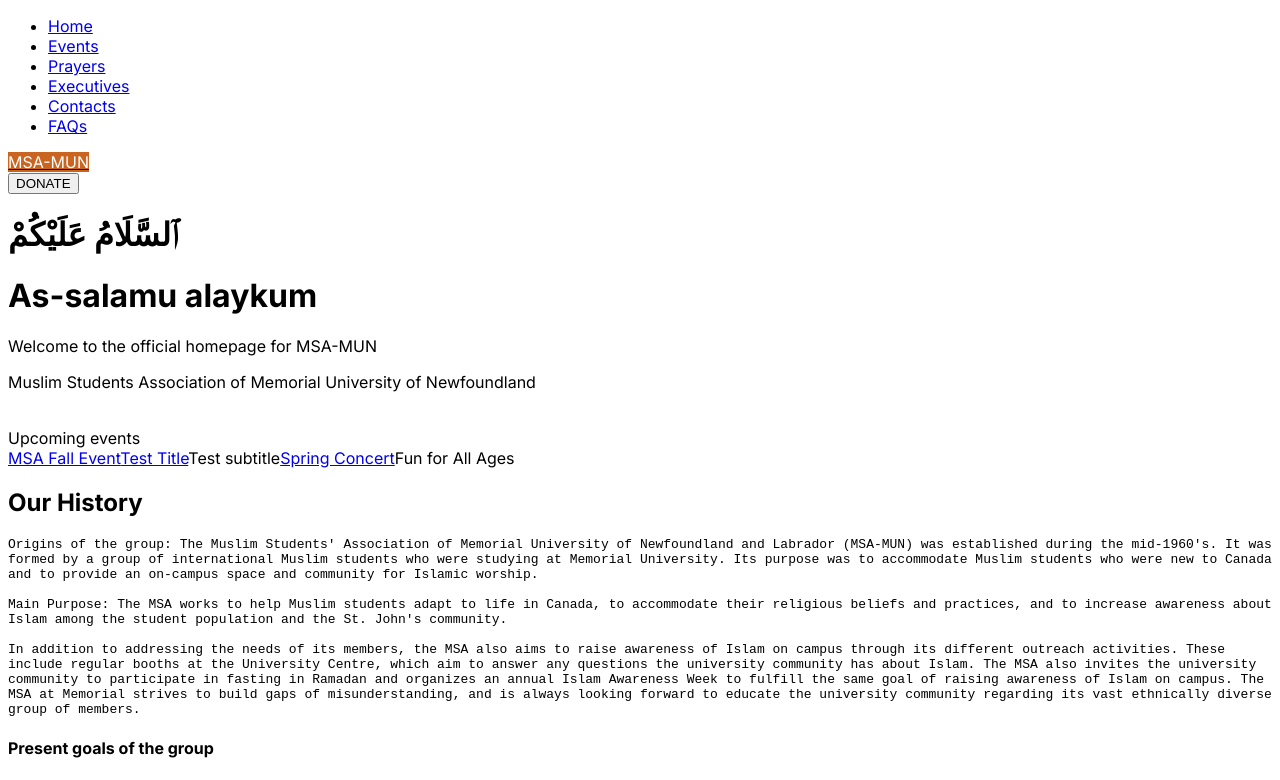
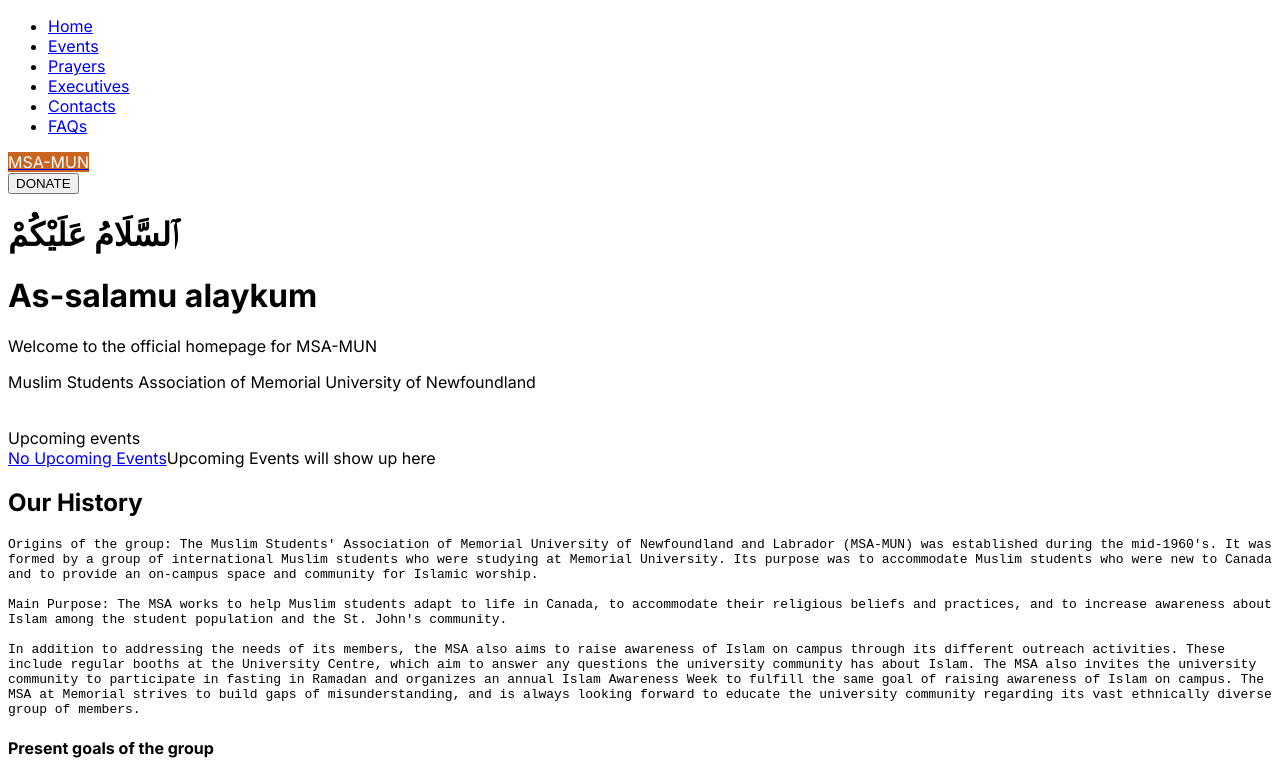
Before and after one commit to zakwanashfaq/msamun, a Next.js app in the folder client/: page /landingPage in a window 1280 px wide. Shown: the top 780 px of the page. Built offline with nearby package versions, Linux system fonts and the light colour scheme.

Commit message:
upcoming event null case added

```diff
--- a/client/src/pages/landingPage.tsx
+++ b/client/src/pages/landingPage.tsx
@@ -79,6 +79,19 @@
 }
 
 export function UpcomingEvents(props: TUpcomingEventsProps) {
+  if (props.items?.length === 0) {
+    return (
+      <>
+        <div className="list-group list-group-checkable d-grid gap-2 border-0">
+            <label className="list-group-item rounded-3 py-3" >
+              <Link className='text-dark' href={"/"}>{"No Upcoming Events"}</Link>
+              <span className="d-block small opacity-50">{"Upcoming Events will show up here"}</span>
+            </label>
+
+        </div>
+      </>
+    );
+  }
   return (
     <>
       <div className="list-group list-group-checkable d-grid gap-2 border-0">
@@ -100,7 +113,7 @@
   const [featuredPosts, setFeaturedPosts] = useState<TFeatured[] | null>(null);
 
   useEffect(() => {
-    const fetchedUpcomingEvents = Database.getUpcomingEvents(["dy3u4tr3847yf3ugf837gfwojehd2iufr", "fjg34o8t834gfo34gf873giuhf82792y9", "xthv53xtxqq8lj525h1t696a4oostr6j", "dy3u4tr3847yf3ugf837gfwojehd2iufr2"]);
+    const fetchedUpcomingEvents = Database.getUpcomingEvents([]);
     setUpcomingEvents(fetchedUpcomingEvents);
 
     const featuredPosts = Database.getFeatured();
```
